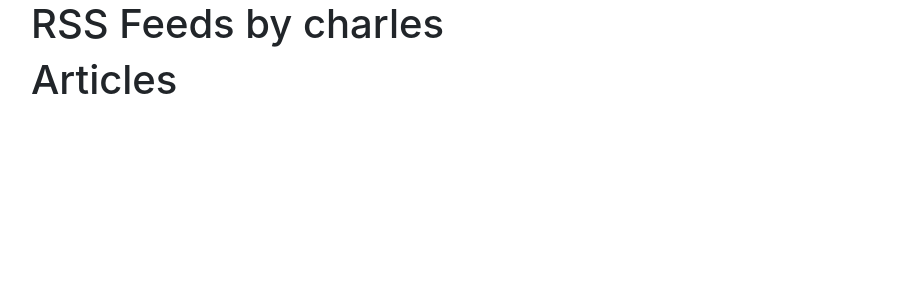
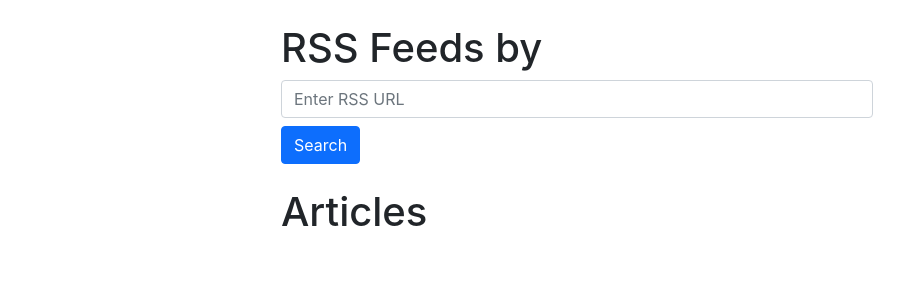
Before and after one commit to Okocharles/utiva-rss-to-json-class-project, a React (Create React App) app: page / in a window 1280 px wide. Shown: the top 300 px of the page, without its empty margins (51-955 px from the left). Built offline with nearby package versions, Linux system fonts and the light colour scheme; the HTML template or start-up script is replaced by a standard one.

Commit message:
completed

```diff
--- a/src/App.js
+++ b/src/App.js
@@ -1,18 +1,67 @@
+import { useState } from 'react'
+import axios from 'axios'
+
 import Header from './components/Header'
+import InputField from './components/InputField'
+import SubmitBtn from './components/SubmitBtn'
+import Article from './components/Article'
 
 function App() {
+  const [url, setUrl] = useState('')
+  let [items, setItems] = useState([])
+  const baseUrl = 'https://my-fliplet-test-api.herokuapp.com/api/v1/'
+
+  const getUrl = (event) => setUrl(event.target.value)
+
+  const handleSearch = async (event) => {
+    event.preventDefault()
+
+    const isAllValid = handleFormValidation()
+
+    if (!isAllValid) {
+      return
+    }
+
+    const fullUrl = `${baseUrl}rss-to-json?rss_url=${url}`
+    let result
+
+    try {
+      result = await axios.get(fullUrl)
+    } catch (error) {
+      console.error(error)
+    }
+
+    setItems((items = result.data.items))
+  }
+
+  const handleFormValidation = () => {
+    if (!url) {
+      alert('A RSS URL is required')
+      return false
+    }
+
+    if (!url.includes('http://') && !url.includes('https://')) {
+      alert('RSS URL must be a valid url')
+      return false
+    }
+
+    return true
+  }
+
   return (
-    <div className="container">
+    <div className="container w-50 mt-4">
       <div className="row">
-        <div className="col-xl-12">
-          <Header me="charles" />
-        </div>
+        <Header />
 
-        <div className="row">
+        <div className="row mb-4">
           <div className="col-xl-12">
             <form className="form">
-              <div className="form-group">{/* <InputField /> */}</div>
-              <div className="form-group">{/* <SubmitBtn /> */}</div>
+              <div className="form-group mb-2">
+                <InputField url={url} getUrl={getUrl} />
+              </div>
+              <div className="form-group">
+                <SubmitBtn handleSubmit={handleSearch} />
+              </div>
             </form>
           </div>
         </div>
@@ -22,7 +71,16 @@ function App() {
         <div className="col-xl-12">
           <h1>Articles</h1>
 
-          {/* <Article /> */}
+          {items.map((item, key) => {
+            return (
+              <Article
+                key={key}
+                imgSrc={item.thumbnail}
+                title={item.title}
+                link={item.link}
+              />
+            )
+          })}
         </div>
       </div>
     </div>
--- a/src/components/Article.js
+++ b/src/components/Article.js
@@ -1,7 +1,27 @@
-import React from "react";
+import React from 'react'
 
-function Article() {
-  return <div>Article</div>;
+function Article(props) {
+  return (
+    <div>
+      <div className="card">
+        <img className="card-img-top" src={props.imgSrc} alt="Feed" />
+        <div className="card-body">
+          <h5 className="card-title">{props.title}</h5>
+          <p className="card-text" v-html="item.description"></p>
+          <a
+            href={props.link}
+            target="_blank"
+            rel="noreferrer"
+            className="btn btn-primary"
+          >
+            Go somewhere
+          </a>
+        </div>
+      </div>
+
+      <hr />
+    </div>
+  )
 }
 
-export default Article;
+export default Article
--- a/src/components/InputField.js
+++ b/src/components/InputField.js
@@ -1,7 +1,16 @@
-import React from "react";
+import React from 'react'
 
-function InputField() {
-  return <div>InputField</div>;
+function InputField(props) {
+  return (
+    <input
+      type="text"
+      className="form-control"
+      placeholder="Enter RSS URL"
+      required
+      value={props.url}
+      onChange={props.getUrl}
+    />
+  )
 }
 
-export default InputField;
+export default InputField
--- a/src/components/SubmitBtn.js
+++ b/src/components/SubmitBtn.js
@@ -1,7 +1,14 @@
-import React from "react";
+import React from 'react'
 
-function SubmitBtn() {
-  return <div>SubmitBtn</div>;
+function SubmitBtn(props) {
+  return (
+    <input
+      type="submit"
+      className="btn btn-primary"
+      value="Search"
+      onClick={props.handleSubmit}
+    />
+  )
 }
 
-export default SubmitBtn;
+export default SubmitBtn
```
Also changed, not shown: 1 other file (tests, documents, lock files or other folders).
